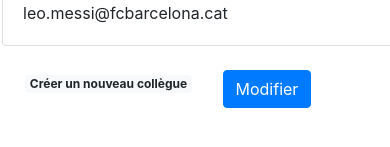
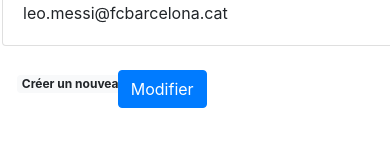
Before and after one commit to raffaa10/collegues-front, an Angular app: page / in a window 390 px wide. Shown: the part 643-790 px from the top of the page. Built offline with nearby package versions, Linux system fonts and the light colour scheme.

Commit message:
Collègues #2 - Événement V-3

```diff
--- a/src/app/collegue/collegue.component.html
+++ b/src/app/collegue/collegue.component.html
@@ -22,11 +22,11 @@
     </div>
 </div>
 <br>
-<div class="row" style="margin-left: 10px;">
-  <div class="col-6 col-md-3">
+<div class="row" style="margin-left: 2px;">
+  <div class="col-3">
     <a href="#" (click)="creerCol()" class="badge badge-light">Créer un nouveau collègue</a>
   </div>
-  <div class="col-6 col-md-3">
+  <div class="col-3">
     <button type="button" class="btn btn-primary" (click)="modifierCol()">Modifier</button>
   </div>
 </div>
```
